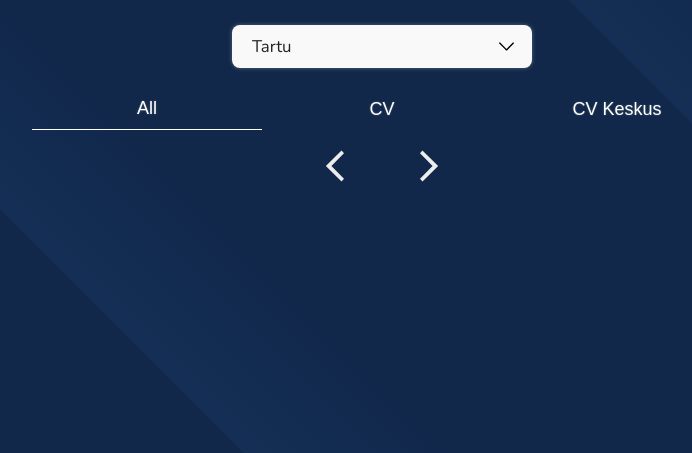
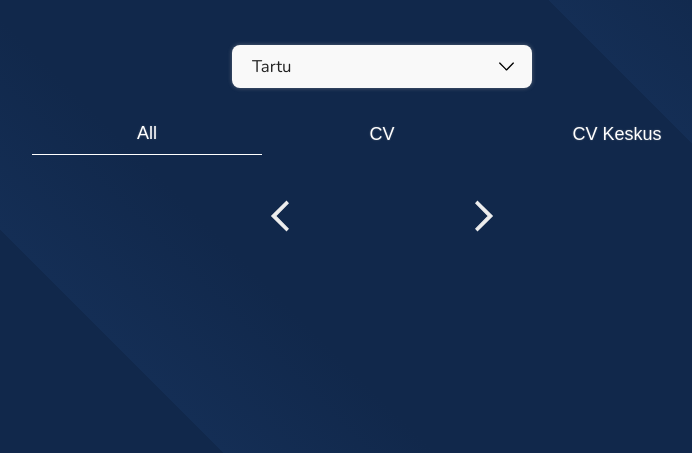
Before and after one commit to Mairo022/job_scraper, a PHP site: page /?start=1 in a window 1280 px wide. Shown: the part 96-549 px from the top of the page, without its empty margins (258-950 px from the left). Before the commit the page ends 278 px from the top, so only its background shows below. Run offline with PHP 8.4, Linux system fonts and the light colour scheme; data that the repository does not hold is empty.

Commit message:
Improve elements spacing

```diff
--- a/frontend/style.css
+++ b/frontend/style.css
@@ -15,7 +15,7 @@ body {
 }
 
 .header__title {
-    padding: 20px 0 0;
+    margin: 45px auto;
     color: white;
     text-align: center;
     text-shadow: 0 0 2px #acacac77;
@@ -103,6 +103,7 @@ body {
 .nav {
     display: flex;
     gap: 20px 5px;
+    margin: 25px 0 30px;
 }
 
 .nav__button {
@@ -189,14 +190,15 @@ ul {
 }
 
 .jobs__paging {
-    margin-top: 5px;
+    margin: 30px 0 25px;
     padding: 15px 0;
     text-align: center;
 }
 
 .jobs__paging__page {
     display: inline-block;
-    padding: 0 30px;
+    width: 40%;
+    max-width: 200px;
     text-decoration: none;
     color: #EEE;
 }
```
